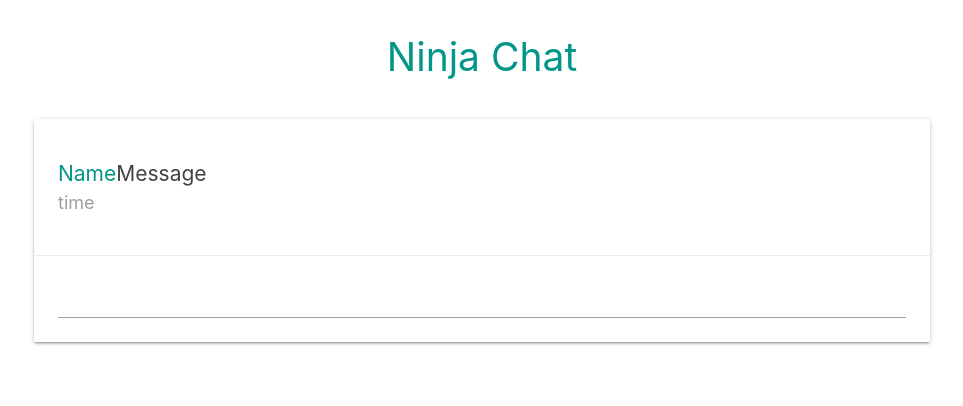
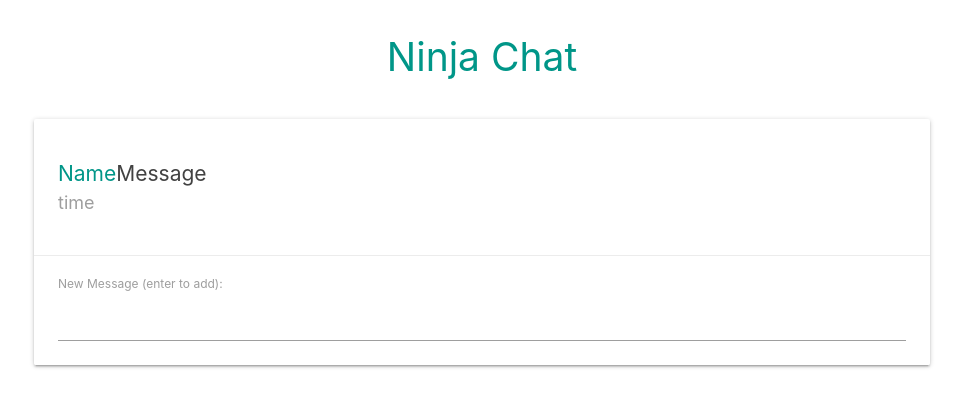
Before and after one commit to Brayheart/vue-chat, a Vue app: page /#/ in a window 1280 px wide. Both pictures are taken after typing "Sample" into the empty fields and a click on the button "ENTER CHAT". Shown: the top 406 px of the page, without its empty margins (158-1121 px from the left). Built offline with nearby package versions, Linux system fonts and the light colour scheme.

Commit message:
new message component

```diff
--- a/src/components/Chat.vue
+++ b/src/components/Chat.vue
@@ -12,7 +12,7 @@
                 </ul>
             </div>
             <div class="card-action">
-                <input type="text">
+                <NewMessage :name="name"/>
             </div>
         </div>
 
@@ -20,9 +20,14 @@
 </template>
 
 <script>
+import NewMessage from '@/components/NewMessage'
+
 export default {
     name: 'Chat',
     props: ['name'],
+    components: {
+        NewMessage
+    },
     data(){
         return{
 
--- /dev/null
+++ b/src/components/NewMessage.vue
@@ -0,0 +1,25 @@
+<template>
+    <div class="new-message">
+        <form @submit.prevent="addMessage">
+            <label for="new-message">New Message (enter to add):</label>
+            <input type="text" name="new-message" v-model="newMessage">
+        </form>
+    </div>
+</template>
+
+<script>
+export default {
+    name: "newMessage",
+    props: ["name"],
+    data(){
+        return {
+            newMessage: null
+        }
+    },
+    methods: {
+        addMessage(){
+            console.log(this.newMessage, this.name, Date.now())
+        }
+    }
+}
+</script>
```
